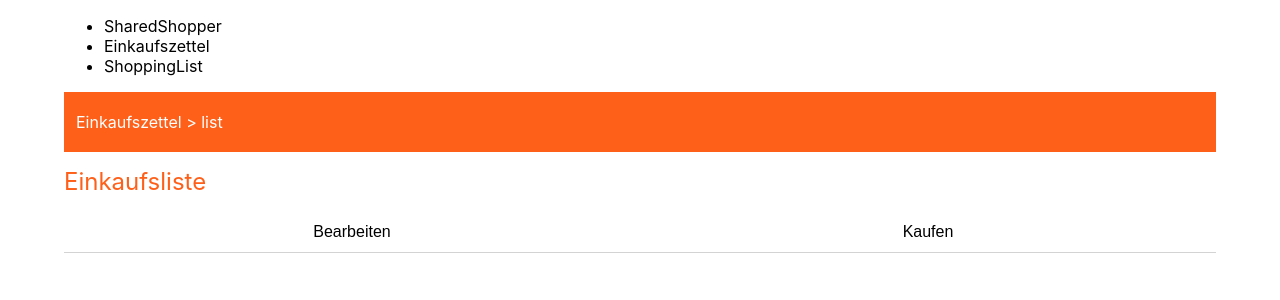
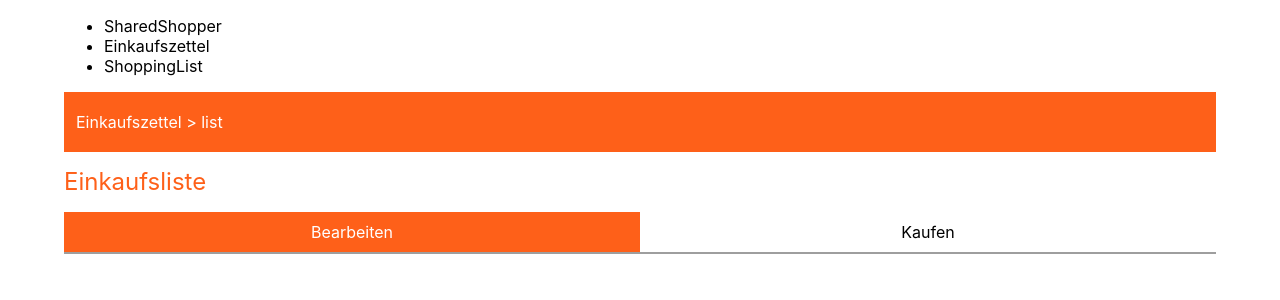
Before and after one commit to fonzerelly/shared-shopper, a React (Create React App) app: page /list/shoppinglist in a window 1280 px wide. Shown: the top 300 px of the page. Built offline with nearby package versions, Linux system fonts and the light colour scheme; the HTML template or start-up script is replaced by a standard one.

Commit message:
#14 added tabs to buy and change site

```diff
--- a/src/List/List.css
+++ b/src/List/List.css
@@ -78,17 +78,21 @@ h1 {
     padding: 0;
     border: none;
 }
-
+button {
+    all: unset;
+}
 .tab{
     display:flex;
     flex-direction: row;
     width: 90vw;
     justify-content: space-between;
-    border-bottom: 1px solid #D3D3D3;
     margin-bottom: 1rem;
+    padding-bottom: 0px;
+    border-bottom: 2px outset #f2f2f2;
+
 }
 
-.tabLinks{
+.tabs{
     height: 40px;
     width: 45vw;
     display: flex;
@@ -98,16 +102,13 @@ h1 {
     color:black;
     border: none;
     font-size: 16px;
+
+
 }
 
-.tabLinks:active{
-    border: none;
-    outline: none;
-}
-
-.tabLinksActive {
-    color: white;
+.active-tabs{
     background-color: var(--primary);
+    color:white;
 }
 
 a {
--- a/src/ShoppingList/ShoppingList.tsx
+++ b/src/ShoppingList/ShoppingList.tsx
@@ -1,4 +1,4 @@
-import React, {  MouseEvent } from 'react';
+import React, {  MouseEvent, useState } from 'react';
 import {
     Switch,
     Route,
@@ -14,16 +14,20 @@ import {ProductBuy, ProductBuyChecked} from '../Components/ProductBuy'
 
 
 export default function ShoppingList() {
-
+    const [toggleState, setToggleState] = useState(1);
+    const toggleTab = (index: number) => {
+        setToggleState(index)
+    }
     return <div>
         <Header />
         <h1>Einkaufsliste</h1>
         <div className="tab">
-            <Link to="/list/shoppinglist/bearbeiten"><button className="tabLinks">Bearbeiten</button></Link>
-            <Link to="/list/shoppinglist/kaufen"><button className="tabLinks">Kaufen</button></Link>
+            <Link to="/list/shoppinglist/bearbeiten"><button className={ toggleState === 1 ? "tabs active-tabs" : "tabs" } onClick={() => toggleTab(1)}>Bearbeiten</button></Link>
+            <Link to="/list/shoppinglist/kaufen"><button className={ toggleState === 2 ? "tabs active-tabs" : "tabs" } onClick={() => toggleTab(2)}>Kaufen</button></Link>
         </div>
         <Switch>
             <Route path="/list/shoppinglist/bearbeiten">
+                <div className="content-tabs">
                 <div className="Add">
                     <input className="ListInput"></input>
                     <button className="ListButton">+</button>
@@ -32,6 +36,7 @@ export default function ShoppingList() {
                 <ProductChange name="Kekse" amount="3"/>
                 <ProductChange name="Kuchen" amount="5"/>
                 <ProductChange name="Eier" amount="10"/>
+                </div>
             </Route>
             <Route path="/list/shoppinglist/kaufen">
                 <h1>Kaufen</h1>
@@ -41,6 +46,7 @@ export default function ShoppingList() {
                 <ProductBuyChecked name="Butter" amount="1"/>
                 <ProductBuyChecked name="Kekse" amount="3"/>
             </Route>
+
         </Switch>
     </div>;
 }
```
